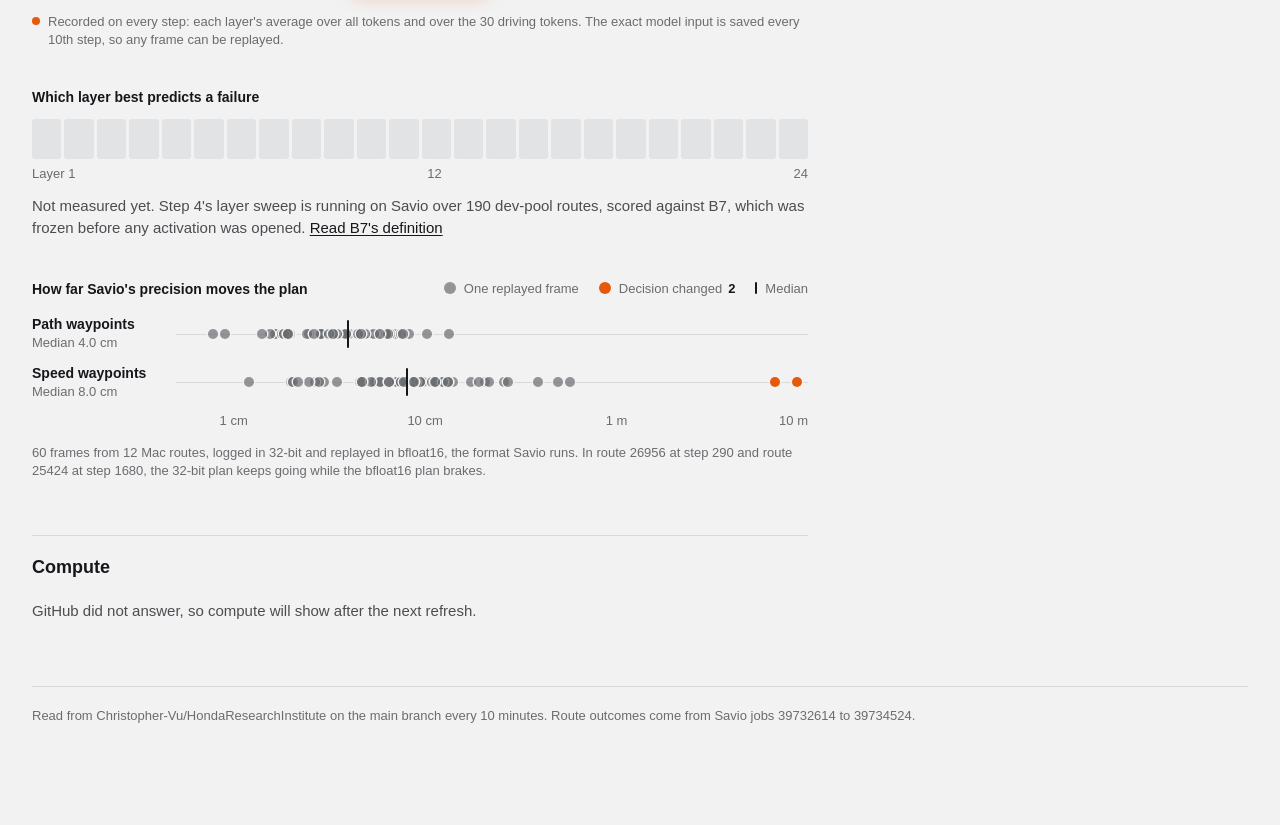
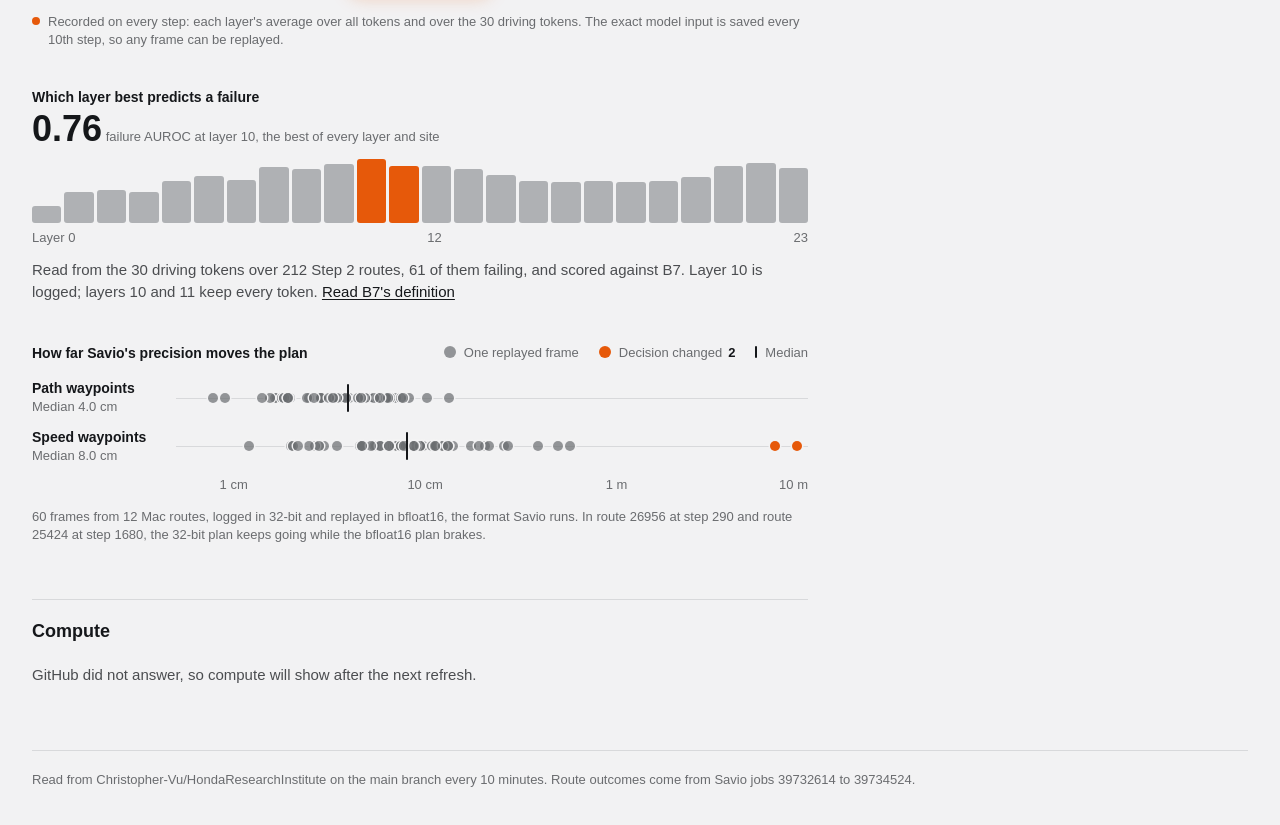
Before and after one commit to Christopher-Vu/HondaResearchInstitute, a Next.js app in the folder dashboard/: page / in a window 1280 px wide. Shown: the part 1259-2084 px from the top of the page. Before the commit the page ends 2048 px from the top, so only its background shows below. Built offline with nearby package versions, Linux system fonts and the light colour scheme; no server answers; a web font is replaced by a local one.

Commit message:
dashboard: show the step 4 layer sweep instead of 'not measured yet'

```diff
--- a/dashboard/src/components/Activations.tsx
+++ b/dashboard/src/components/Activations.tsx
@@ -1,6 +1,7 @@
 import { ArrowDown, ArrowRight } from "@phosphor-icons/react/dist/ssr";
 import Image from "next/image";
 import type { ReactNode } from "react";
+import sweep from "@/data/layer-sweep.json";
 import { Legend, MARK } from "./Legend";
 
 export type ReplayFrame = { route: string; step: number; pathMetres: number; speedMetres: number; lastFrame: boolean };
@@ -67,18 +68,30 @@ export function ModelDiagram() {
   );
 }
 
+// Failure AUROC of 0.5 is chance, so bars start there.
+const AUROC_FLOOR = 0.5;
+const tallest = Math.max(...sweep.layers.map((row) => row.failure_auroc));
+const barHeight = (auroc: number) => `${((auroc - AUROC_FLOOR) / (tallest - AUROC_FLOOR)) * 100}%`;
+const logged = sweep.layers.find((row) => row.layer === sweep.logged_layer)!;
+
 export function LayerSweep({ definitionUrl }: { definitionUrl: string }) {
   return (
     <div>
-      <p className="t-title mb-3">Which layer best predicts a failure</p>
-      <div aria-hidden className="grid grid-cols-[repeat(24,minmax(0,1fr))] gap-[3px]">
-        {Array.from({ length: LAYERS }, (_, index) => (
-          <div key={index} className="h-10 rounded-[3px] bg-track" />
+      <p className="t-title mb-1">Which layer best predicts a failure</p>
+      <p className="t-label mb-3">
+        <span className="t-figure t-data text-ink">{logged.failure_auroc.toFixed(2)}</span> failure AUROC at layer {logged.layer}, the best of every layer and site
+      </p>
+      <div role="img" className="grid h-16 grid-cols-[repeat(24,minmax(0,1fr))] items-end gap-[3px]"
+        aria-label={`Failure AUROC of the driving-query tokens per layer: ${sweep.layers.map((row) => `layer ${row.layer} ${row.failure_auroc.toFixed(2)}`).join(", ")}.`}>
+        {sweep.layers.map((row) => (
+          <div key={row.layer} title={`Layer ${row.layer}: ${row.failure_auroc.toFixed(3)}`}
+            className={`rounded-[3px] ${sweep.per_token_layers.includes(row.layer) ? "bg-accent" : "bg-quiet"}`}
+            style={{ height: barHeight(row.failure_auroc) }} />
         ))}
       </div>
-      <div aria-hidden className="t-label t-data mt-1.5 flex justify-between"><span>Layer 1</span><span>12</span><span>24</span></div>
+      <div aria-hidden className="t-label t-data mt-1.5 flex justify-between"><span>Layer 0</span><span>12</span><span>23</span></div>
       <p className="t-body mt-3">
-        Not measured yet. Step 4&apos;s layer sweep is running on Savio over 190 dev-pool routes, scored against B7, which was frozen before any activation was opened.{" "}
+        Read from the 30 driving tokens over {sweep.routes} Step 2 routes, {sweep.failing} of them failing, and scored against B7. Layer {sweep.logged_layer} is logged; layers {sweep.per_token_layers.join(" and ")} keep every token.{" "}
         <a href={definitionUrl} className="text-ink underline underline-offset-2">Read B7&apos;s definition</a>
       </p>
     </div>
--- /dev/null
+++ b/dashboard/src/data/layer-sweep.json
@@ -0,0 +1,108 @@
+{
+  "source": "docs/steps/04-ablation/partA1-sweep.json: driving-query site on the Step 2 rerun, 212 routes, 61 failing; decision in docs/steps/04-layer-site-ablation.md",
+  "routes": 212,
+  "failing": 61,
+  "logged_layer": 10,
+  "per_token_layers": [
+    10,
+    11
+  ],
+  "layers": [
+    {
+      "layer": 0,
+      "failure_auroc": 0.572
+    },
+    {
+      "layer": 1,
+      "failure_auroc": 0.629
+    },
+    {
+      "layer": 2,
+      "failure_auroc": 0.636
+    },
+    {
+      "layer": 3,
+      "failure_auroc": 0.629
+    },
+    {
+      "layer": 4,
+      "failure_auroc": 0.674
+    },
+    {
+      "layer": 5,
+      "failure_auroc": 0.695
+    },
+    {
+      "layer": 6,
+      "failure_auroc": 0.677
+    },
+    {
+      "layer": 7,
+      "failure_auroc": 0.731
+    },
+    {
+      "layer": 8,
+      "failure_auroc": 0.722
+    },
+    {
+      "layer": 9,
+      "failure_auroc": 0.745
+    },
+    {
+      "layer": 10,
+      "failure_auroc": 0.764
+    },
+    {
+      "layer": 11,
+      "failure_auroc": 0.734
+    },
+    {
+      "layer": 12,
+      "failure_auroc": 0.737
+    },
+    {
+      "layer": 13,
+      "failure_auroc": 0.722
+    },
+    {
+      "layer": 14,
+      "failure_auroc": 0.697
+    },
+    {
+      "layer": 15,
+      "failure_auroc": 0.672
+    },
+    {
+      "layer": 16,
+      "failure_auroc": 0.671
+    },
+    {
+      "layer": 17,
+      "failure_auroc": 0.674
+    },
+    {
+      "layer": 18,
+      "failure_auroc": 0.668
+    },
+    {
+      "layer": 19,
+      "failure_auroc": 0.672
+    },
+    {
+      "layer": 20,
+      "failure_auroc": 0.692
+    },
+    {
+      "layer": 21,
+      "failure_auroc": 0.735
+    },
+    {
+      "layer": 22,
+      "failure_auroc": 0.747
+    },
+    {
+      "layer": 23,
+      "failure_auroc": 0.729
+    }
+  ]
+}
```
